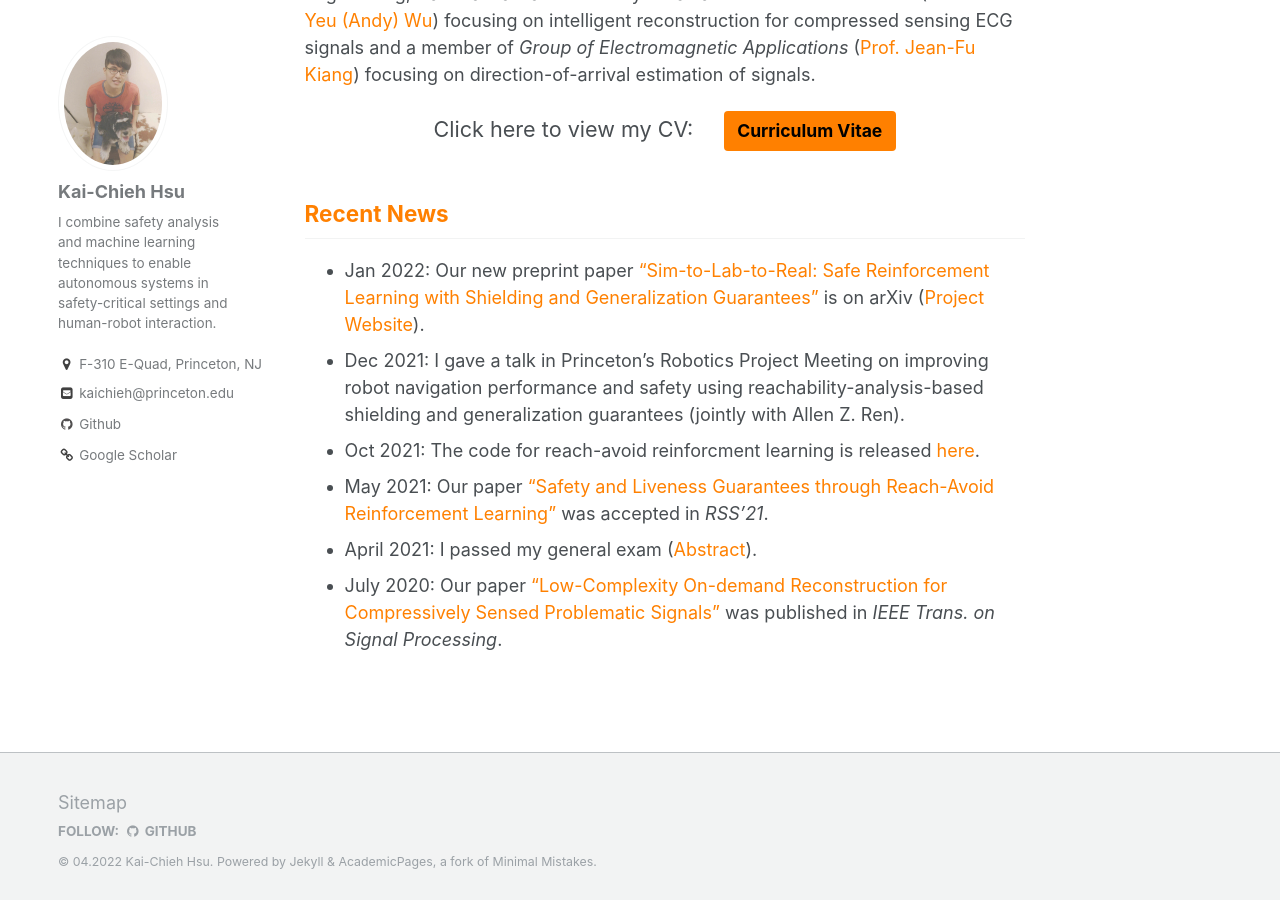
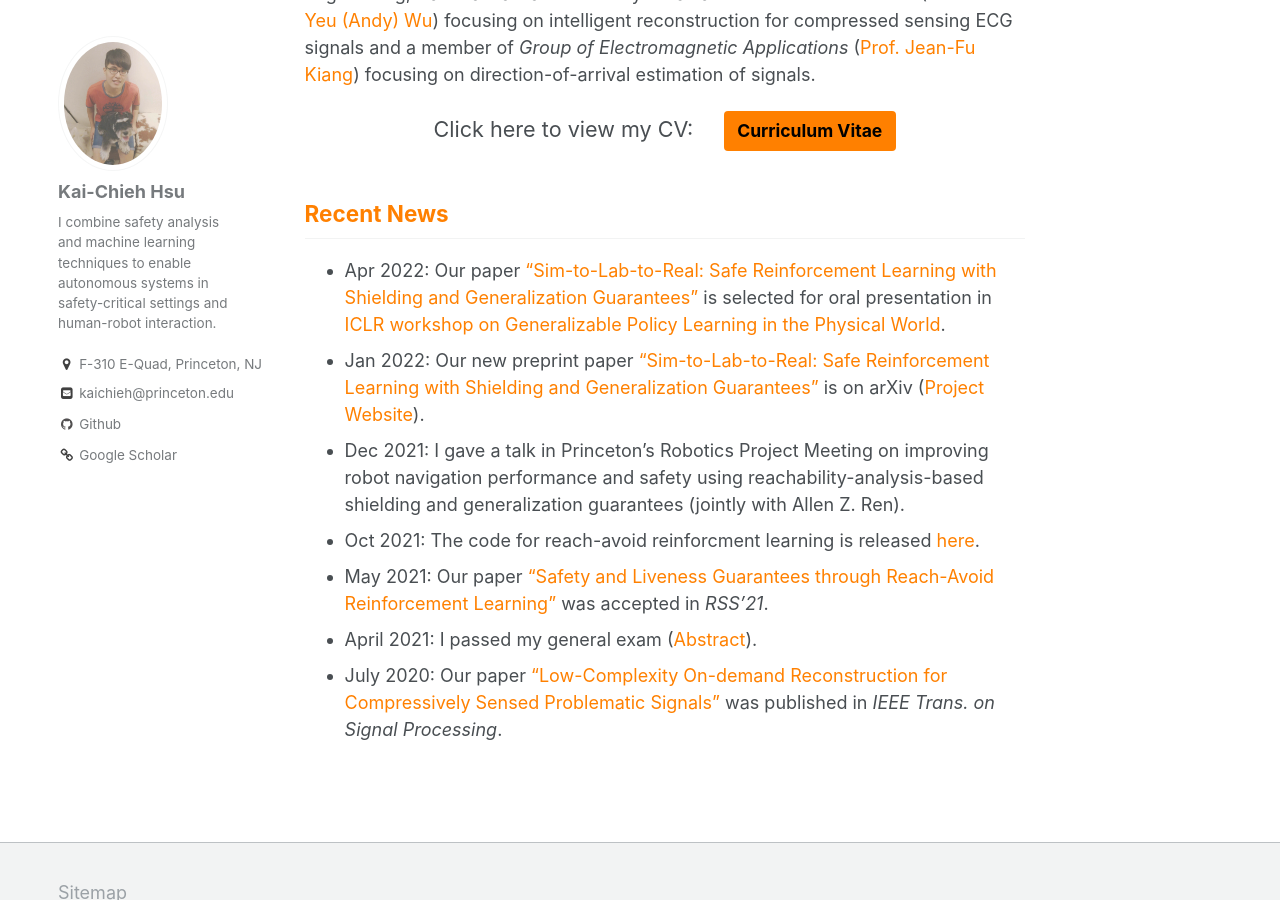
Before and after one commit to kaichiehhsu/kaichiehhsu.github.io, a Jekyll site: the page built from _pages/about.md, in a window 1280 px wide and 900 px high, scrolled down 560 px. Built offline with Jekyll 4.4.1, drawn with Linux system fonts in a browser that asks for light colours.

Commit message:
adds ICLR workshop

```diff
--- a/_pages/about.md
+++ b/_pages/about.md
@@ -33,6 +33,7 @@
 <h2 style="color:#ff8000">
   Recent News
 </h2>
+* Apr 2022: Our paper <a href="https://arxiv.org/abs/2201.08355" style="color: rgb(255, 128, 0)">"Sim-to-Lab-to-Real: Safe Reinforcement Learning with Shielding and Generalization Guarantees"</a> is selected for oral presentation in <a href="https://ai-workshops.github.io/generalizable-policy-learning-in-the-physical-world/" style="color: rgb(255, 128, 0)">ICLR workshop on Generalizable Policy Learning in the Physical World</a>.
 * Jan 2022: Our new preprint paper <a href="https://arxiv.org/abs/2201.08355" style="color: rgb(255, 128, 0)">"Sim-to-Lab-to-Real: Safe Reinforcement Learning with Shielding and Generalization Guarantees"</a> is on arXiv (<a href="https://sites.google.com/princeton.edu/sim-to-lab-to-real" style="color: rgb(255, 128, 0)">Project Website</a>).
 * Dec 2021: I gave a talk in Princeton's Robotics Project Meeting on improving robot navigation performance and safety using reachability-analysis-based shielding and generalization guarantees (jointly with Allen Z. Ren).
 * Oct 2021: The code for reach-avoid reinforcment learning is released <a href="https://github.com/SafeRoboticsLab/safety_rl" style="color: rgb(255, 128, 0)">here</a>.
```
